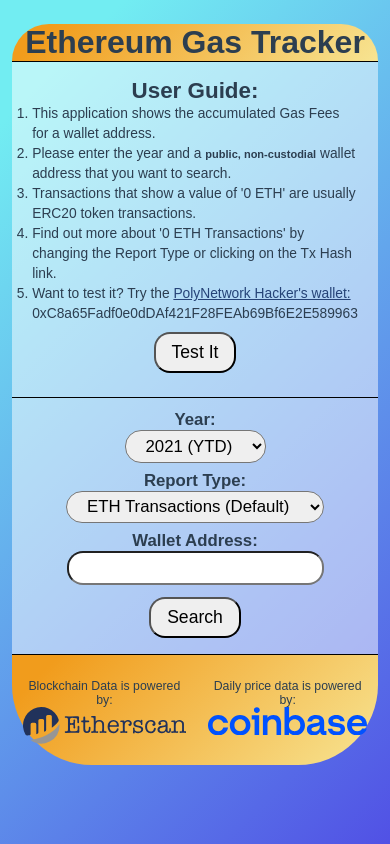
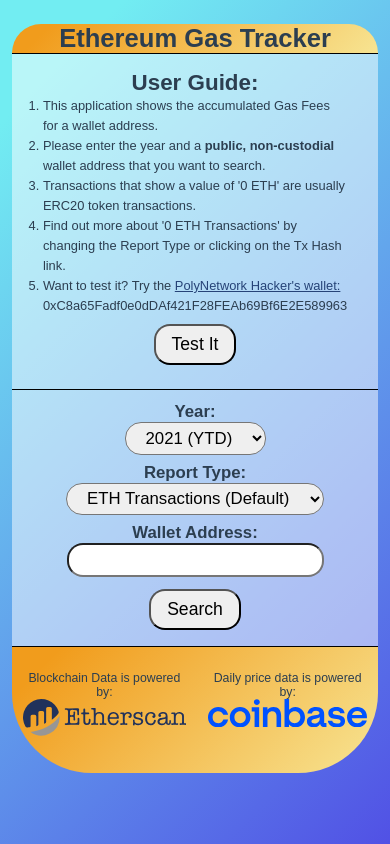
Before and after one commit to emraftis/blockchain-project-client, a Vue app: page / in a window 390 px wide. Built offline with nearby package versions, Linux system fonts and the light colour scheme; a web font is replaced by a local one.

Commit message:
styling updates

```diff
--- a/src/App.vue
+++ b/src/App.vue
@@ -42,4 +42,16 @@ html {
     margin: 1.5rem 1%;
   }
 }
+
+@media screen and (min-width: 701px) {
+  #app {
+    margin: 1.5rem 10%;
+  }
+}
+
+@media screen and (min-width: 1090px) {
+  #app {
+    margin: 3rem 15%;
+  }
+}
 </style>
--- a/src/components/MainPage.vue
+++ b/src/components/MainPage.vue
@@ -6,7 +6,7 @@
     <h2 class="user-guide">User Guide:</h2>
     <ul class="user-guide-list">
       <li>This application shows the accumulated Gas Fees for a wallet address.</li>
-      <li>Please enter the year and a <span class="strong-font">public, non-custodial</span> wallet address that you want to search.</li>
+      <li>Please enter the year and a <span class="important">public, non-custodial</span> wallet address that you want to search.</li>
       <li>Transactions that show a value of '0 ETH' are usually ERC20 token transactions.</li>
       <li>Find out more about '0 ETH Transactions' by changing the Report Type or clicking on the Tx Hash link.</li>
       <li>Want to test it? Try the <a target="_blank" href="https://www.coindesk.com/markets/2021/08/10/cross-chain-defi-site-poly-network-hacked-hundreds-of-millions-potentially-lost/">PolyNetwork Hacker's wallet:</a> 0xC8a65Fadf0e0dDAf421F28FEAb69Bf6E2E589963</li>
@@ -229,7 +229,7 @@ ul {
   width: fit-content;
   font-size: 1.25rem;
 }
-.strong-font {
+.strong-font, .important {
   font-weight: 600;
   font-size: inherit;
 }
@@ -296,6 +296,7 @@ h1 {
   background-image: linear-gradient( 135deg, #f19c1c 10%, #f7e492 100%);
   border-bottom-left-radius: 5rem;
   border-bottom-right-radius: 5rem;
+  padding-bottom: 1rem;
 }
 .st0{fill:#0052FF;}
 
@@ -380,7 +381,10 @@ input[type=text]:focus {
 
 @media screen and (max-width: 700px) {
   h1 {
-    font-size: 2rem;
+    font-size: 1.6rem;
+  }
+  h2 {
+    font-size: 90%
   }
   p {
     font-size: 70%;
@@ -393,7 +397,7 @@ input[type=text]:focus {
     padding: 0 1rem;
   }
   .user-guide-list li {
-    font-size: 75%;
+    font-size: 70%;
   }
   .user-guide {
     font-size: 1.4rem;
@@ -402,7 +406,7 @@ input[type=text]:focus {
     font-size: 60%;
   }
   .txn-list-header {
-    font-size: 75%;
+    font-size: 68%;
   }
   .divider {
     padding: 0 1rem;
@@ -412,6 +416,9 @@ input[type=text]:focus {
   }
   .strong-font {
     font-size: 80%;
+  }
+  .important {
+    font-size: 100%;
   }
   .txn-card ul li {
     font-size: 60%;
```
